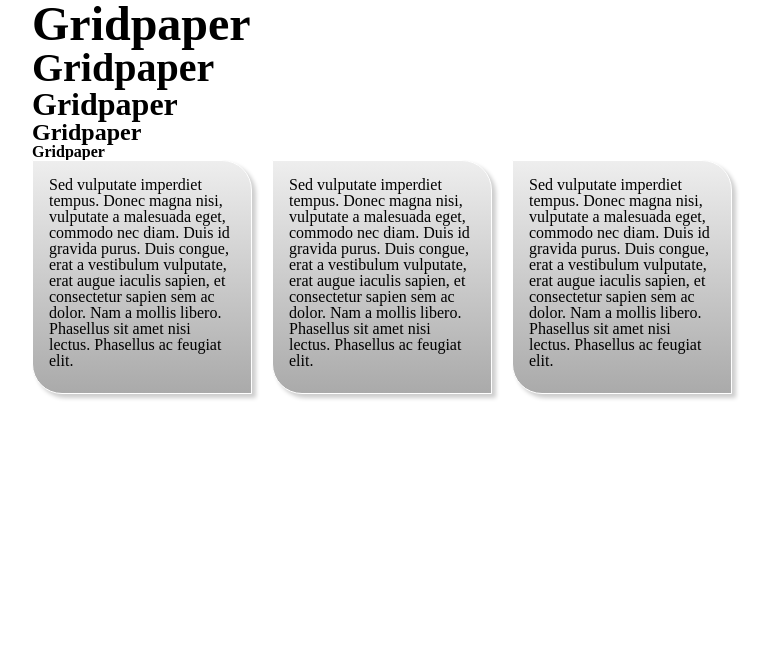
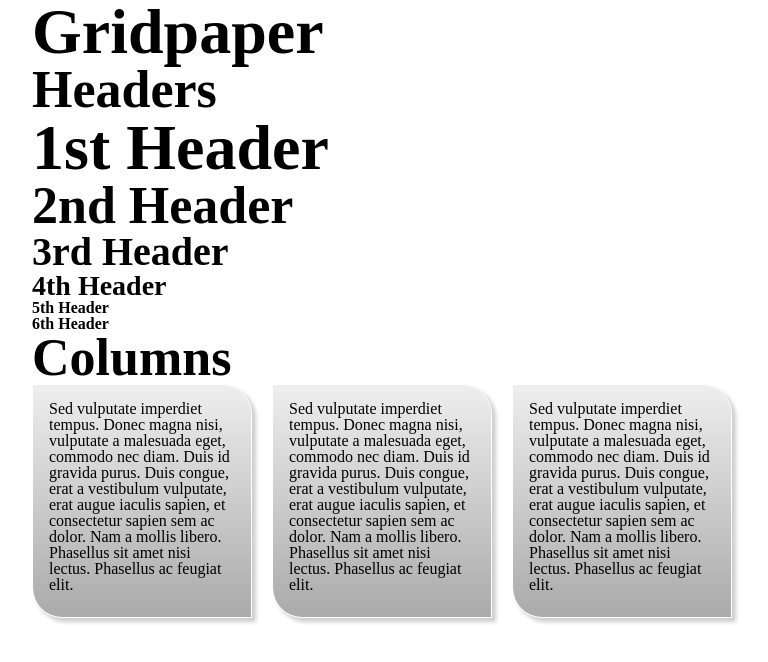
Before and after one commit to christiannaths/gridpaper, a plain HTML site: page examples/index.html in a window 1280 px wide. Shown: the whole page, without its empty margins (258-1026 px from the left). Drawn offline with Linux system fonts and the light colour scheme.

Commit message:
Created a template for a settings file added to example page

```diff
--- a/examples/index.html
+++ b/examples/index.html
@@ -8,13 +8,22 @@
 
   <header>
     <h1>Gridpaper</h1>
-    <h2>Gridpaper</h2>
-    <h3>Gridpaper</h3>
-    <h4>Gridpaper</h4>
-    <h5>Gridpaper</h5>
   </header>
 
   <div id="content">
+    <h2>Headers</h2>
+    <hgroup>
+      <h1>1st Header</h1>
+      <h2>2nd Header</h2>
+      <h3>3rd Header</h3>
+      <h4>4th Header</h4>
+      <h5>5th Header</h5>
+      <h6>6th Header</h6>
+    </hgroup>
+
+
+
+    <h2>Columns</h2>
     <div class="box">
       Sed vulputate imperdiet tempus. Donec magna nisi, vulputate a malesuada eget, commodo nec diam. Duis id gravida purus. Duis congue, erat a vestibulum vulputate, erat augue iaculis sapien, et consectetur sapien sem ac dolor. Nam a mollis libero. Phasellus sit amet nisi lectus. Phasellus ac feugiat elit.
     </div>
--- /dev/null
+++ b/examples/stylesheets/_settings.sass
@@ -0,0 +1,7 @@
+// Define your own grid
+$grid-columns: 12
+$grid-column-width: 40px
+$grid-gutter-width: 20px
+
+// Set your base font size
+$base-font-size: 16px
--- a/examples/stylesheets/styles.sass
+++ b/examples/stylesheets/styles.sass
@@ -1,12 +1,9 @@
 @import ../../templates/sass/gridpaper/all
-
-// Define your own grid
-$grid-columns: 12
-$grid-column-width: 40px
-$grid-gutter-width: 20px
+@import settings
 
 body
   @include container
+  font-size: $base-font-size
 
 .box
   @include column
--- /dev/null
+++ b/templates/sass/_settings.sass
@@ -0,0 +1,7 @@
+// Define your own grid
+$grid-columns: 24
+$grid-column-width: 24px
+$grid-gutter-width: 16px
+
+// Set your base font size
+$base-font-size: 16px
--- a/templates/sass/gridpaper/_effects.sass
+++ b/templates/sass/gridpaper/_effects.sass
@@ -4,7 +4,9 @@
   -ms-border-radius: $radii
   -o-border-radius: $radii
   border-radius: $radii
-
+  -moz-background-clip: padding
+  -webkit-background-clip: padding-box
+  background-clip: padding-box
   @if $ie
     position: relative
     behavior: url(/javascripts/PIE.htc)
@@ -15,10 +17,8 @@
   -ms-box-shadow: $style
   -o-box-shadow: $style
   box-shadow: $style
-
   @if $ie
     behavior: url(/javascripts/PIE.htc)
-
 
 @mixin box-gradient($from, $to)
   background-color: mix($from, $to)
--- /dev/null
+++ b/templates/scss/_settings.scss
@@ -0,0 +1,7 @@
+// Define your own grid
+$grid-columns: 24;
+$grid-column-width: 24px;
+$grid-gutter-width: 16px;
+
+// Set your base font size
+$base-font-size: 16px;
--- a/templates/scss/gridpaper/_effects.scss
+++ b/templates/scss/gridpaper/_effects.scss
@@ -4,6 +4,9 @@
   -ms-border-radius: $radii;
   -o-border-radius: $radii;
   border-radius: $radii;
+  -moz-background-clip: padding;
+  -webkit-background-clip: padding-box;
+  background-clip: padding-box;
   @if $ie {
     position: relative;
     behavior: url(/javascripts/PIE.htc); } }
--- a/templates/scss/gridpaper/_reset.scss
+++ b/templates/scss/gridpaper/_reset.scss
@@ -69,16 +69,16 @@ textarea {
   margin: 0; }
 
 h1 {
-  font-size: 3em; }
+  font-size: 4em; }
 
 h2 {
+  font-size: 3.25em; }
+
+h3 {
   font-size: 2.5em; }
 
-h3 {
-  font-size: 2em; }
-
 h4 {
-  font-size: 1.5em; }
+  font-size: 1.75em; }
 
 h5, h6 {
   font-size: 1em; }
```
Also changed, not shown: templates/sass/gridpaper/_reset.sass (+4 -4 lines), examples/stylesheets/styles.css.
